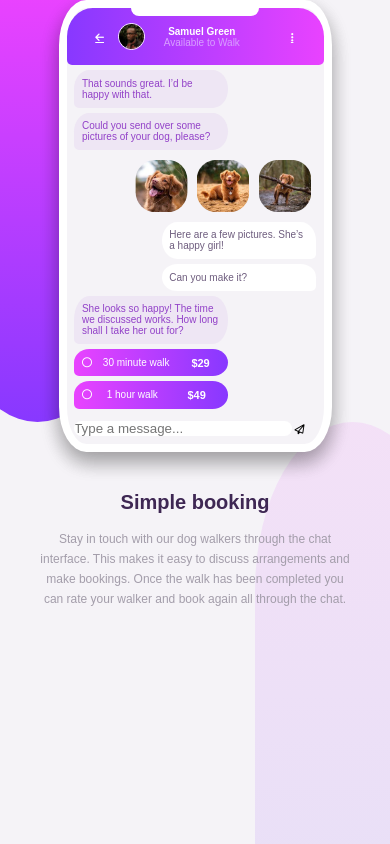
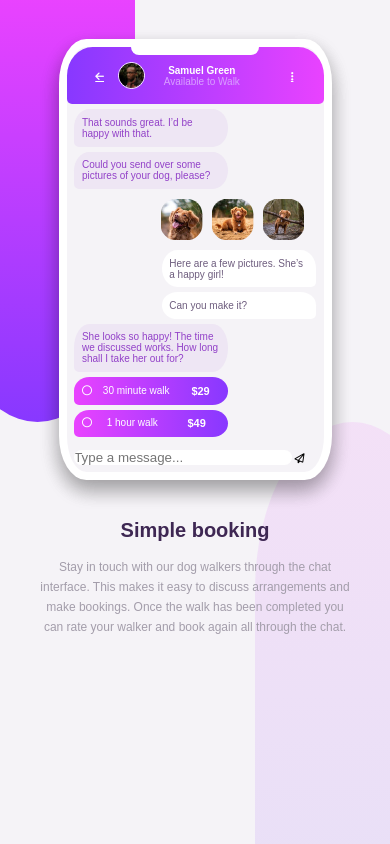
Before and after one commit to ChrisPrzR/chatlanding, a plain HTML site: page index.html in a window 390 px wide. Drawn offline with Linux system fonts and the light colour scheme; a web font is replaced by a local one.

Commit message:
dog pictures resizing issue fixed

```diff
--- a/media-queries.css
+++ b/media-queries.css
@@ -11,9 +11,11 @@
 @media screen and (max-width: 720px){
     .container{
         flex-direction: column;
+        height: 100%;
     }
     .left-container{
         margin: 0 auto;
+        margin-top: 10%;
         width: 40%;
     }
     .right-container{
@@ -30,12 +32,12 @@
 @media screen and (max-width: 530px){
     .container{
         flex-direction: column;
-        height: auto;
+        height: 100%;
     }
     .left-container{
         margin: 0 auto;
+        margin-top: 10%;
         width: 70%;
-        max-height: 70%;
     }
     .right-container{
         width: 100%;
--- a/styles.css
+++ b/styles.css
@@ -157,12 +157,13 @@ body{
 .left-container .dog-pictures{
     display: flex;
     width: 60%;
-    margin-left: 25%;
+    margin-left: 35%;
     margin-right: 0;
 }
 
 .dog-pictures img{
-    width: 40%;
+    width: 33%;
+    height: 100%;
     border-radius: 40%;
     padding: 3%;
     margin-top: 5px;
```
